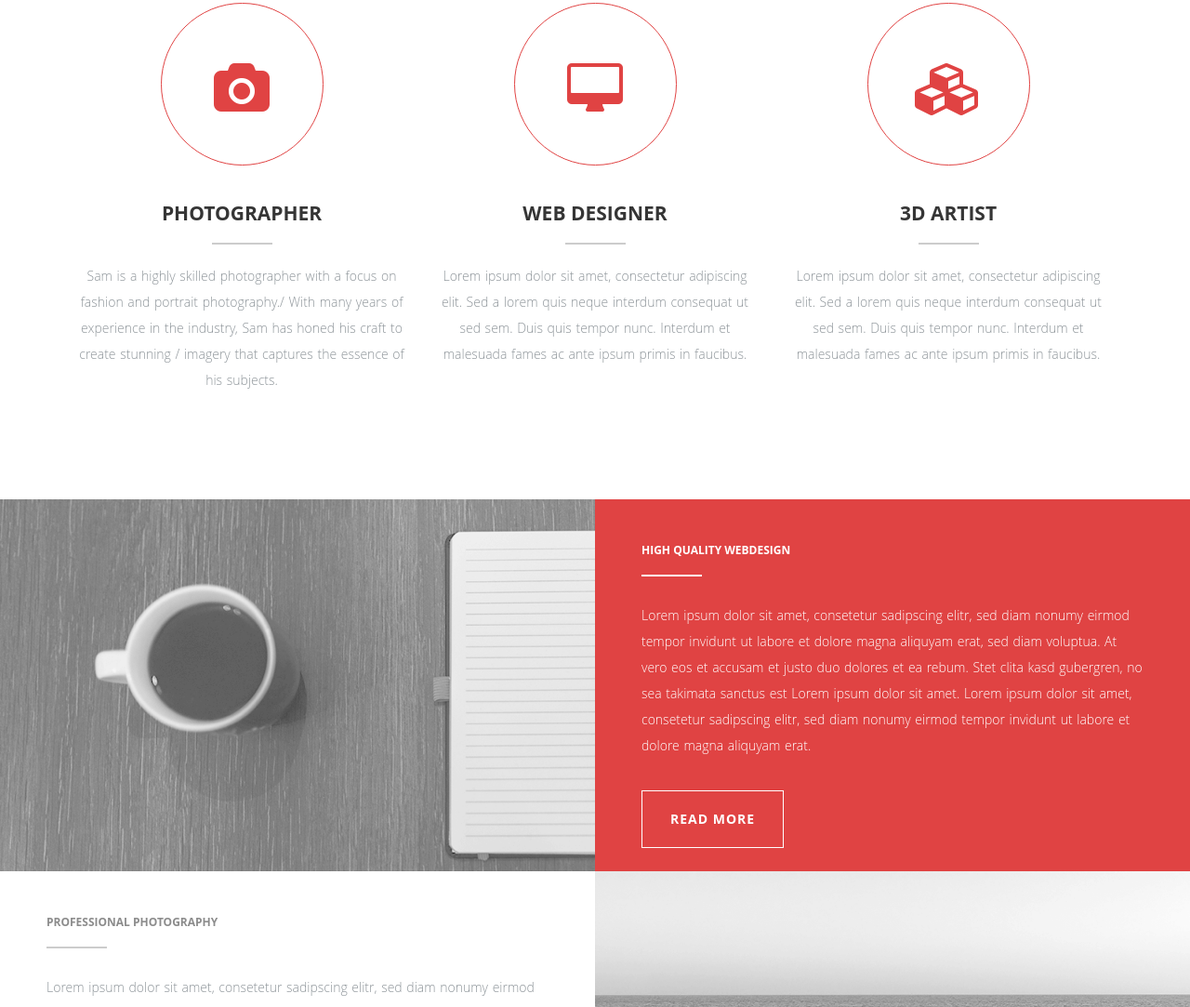
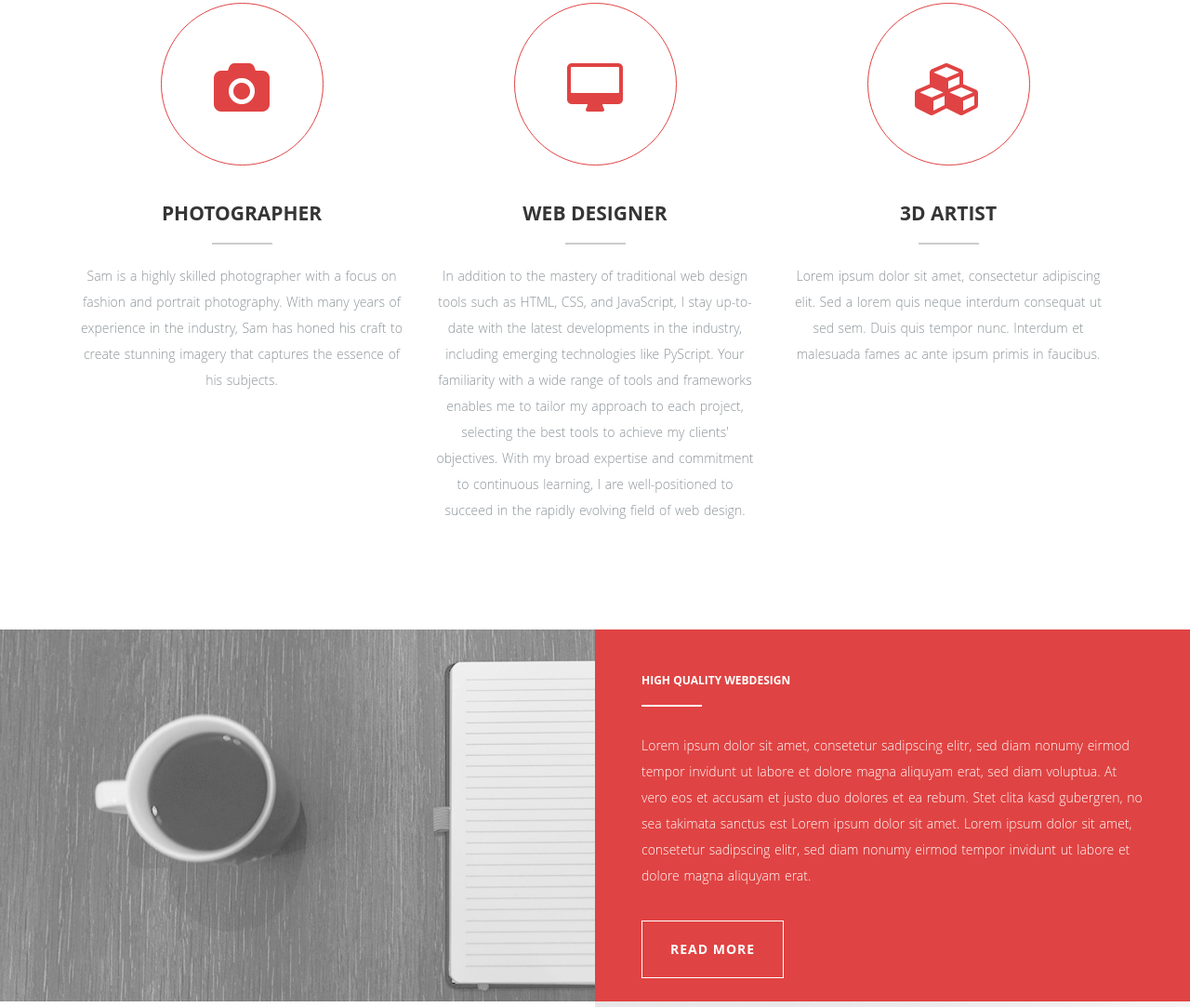
Before and after one commit to BigTel2020/Sam-Salueng-new-color-website, a plain HTML site: page index.html in a window 1280 px wide. Shown: the part 1510-2593 px from the top of the page at 93% size. Drawn offline with nearby package versions, Linux system fonts and the light colour scheme; some packages are replaced by stand-ins of ours.

Commit message:
web design

```diff
--- a/index.html
+++ b/index.html
@@ -142,8 +142,8 @@
                 <i class="fa fa-camera"></i><!-- Icon -->
               </div>
               <h2>Photographer</h2><!-- Title -->
-              <p>Sam is a highly skilled photographer with a focus on fashion and portrait photography./
-                With many years of experience in the industry, Sam has honed his craft to create stunning /
+              <p>Sam is a highly skilled photographer with a focus on fashion and portrait photography.
+                With many years of experience in the industry, Sam has honed his craft to create stunning
                 imagery that captures the essence of his subjects.
               </p><!-- Description -->
             </div>
@@ -153,9 +153,12 @@
                 <i class="fa fa-desktop"></i><!-- Icon -->
               </div>
               <h2>Web Designer</h2><!-- Title -->
-              <p>Lorem ipsum dolor sit amet, consectetur adipiscing elit. Sed a lorem quis neque interdum consequat ut
-                sed sem. Duis quis tempor nunc. Interdum et malesuada fames ac ante ipsum
-                primis in faucibus.</p><!-- Description -->
+              <p>In addition to the mastery of traditional web design tools such as HTML, CSS, and JavaScript,
+                I stay up-to-date with the latest developments in the industry, including emerging technologies
+                like PyScript. Your familiarity with a wide range of tools and frameworks enables me to tailor
+                my approach to each project, selecting the best tools to achieve my clients' objectives.
+                With my broad expertise and commitment to continuous learning, I are well-positioned to succeed
+                in the rapidly evolving field of web design.</p><!-- Description -->
             </div>
             <!-- Service Box 3 -->
             <div class="col-md-4 wp2 item delay-1s">
```
